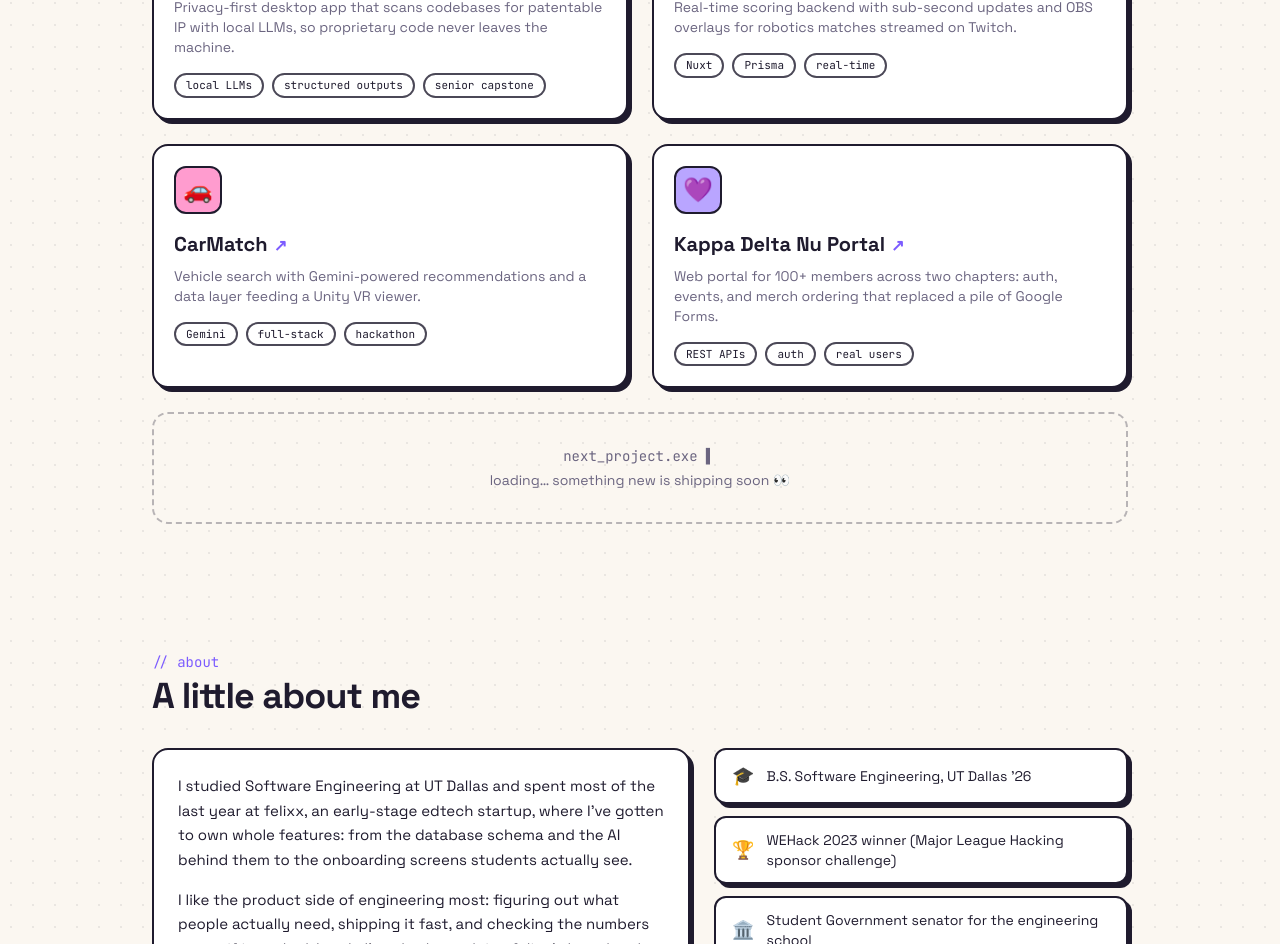
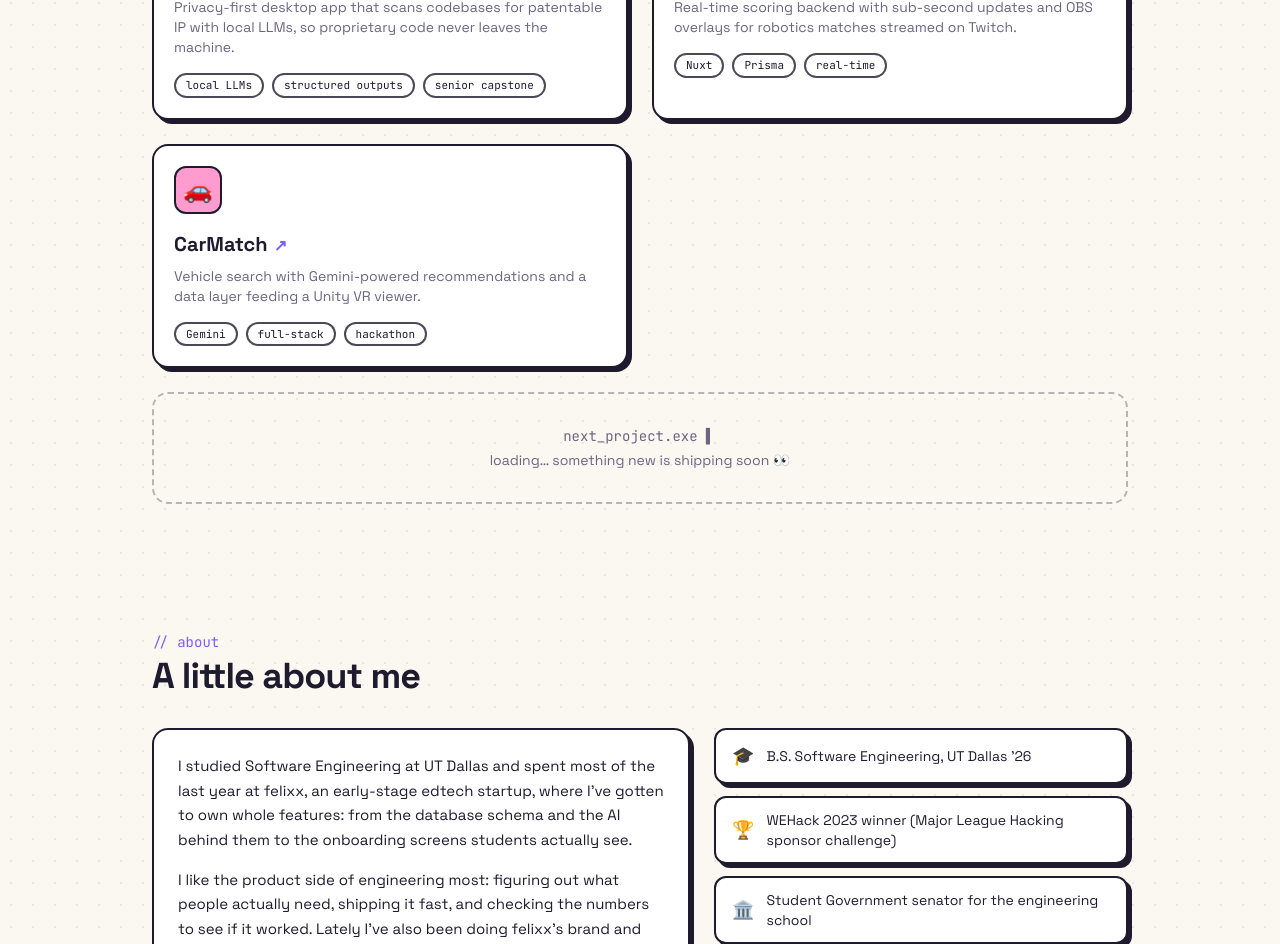
Before and after one commit to amalsaeed4/amal-site, a Next.js app: page / in a window 1280 px wide. Shown: the part 1812-2756 px from the top of the page. Built offline with nearby package versions, Linux system fonts and the light colour scheme.

Commit message:
Remove Kappa Delta Nu project
Co-Authored-By: Claude Opus 5.5 <noreply@anthropic.com>

```diff
--- a/app/page.tsx
+++ b/app/page.tsx
@@ -77,15 +77,6 @@ const projects = [
     tags: ["Gemini", "full-stack", "hackathon"],
     color: "bg-pink",
     href: "https://devpost.com/software/carmatch-w0zn4h",
-  },
-  {
-    emoji: "💜",
-    title: "Kappa Delta Nu Portal",
-    blurb:
-      "Web portal for 100+ members across two chapters: auth, events, and merch ordering that replaced a pile of Google Forms.",
-    tags: ["REST APIs", "auth", "real users"],
-    color: "bg-lilac",
-    href: "https://kappadeltanu.com",
   },
 ];
 
```
